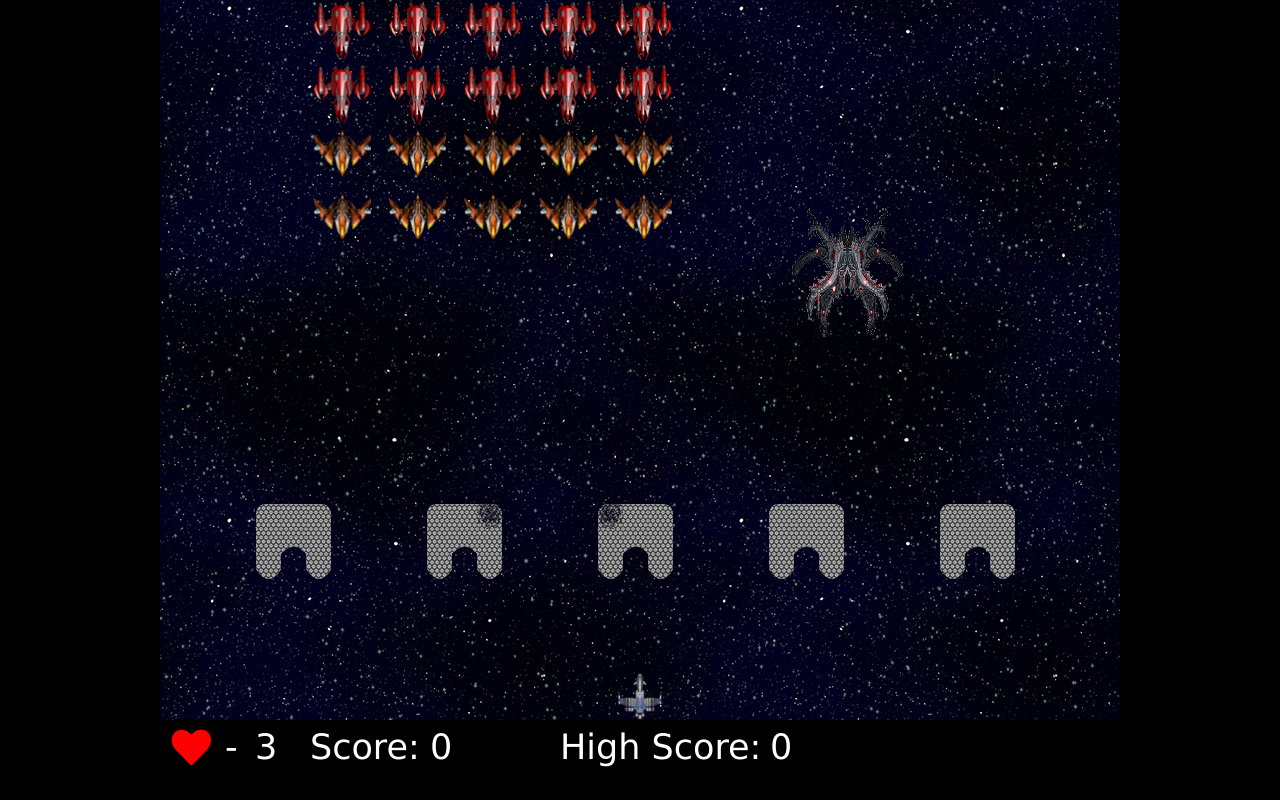
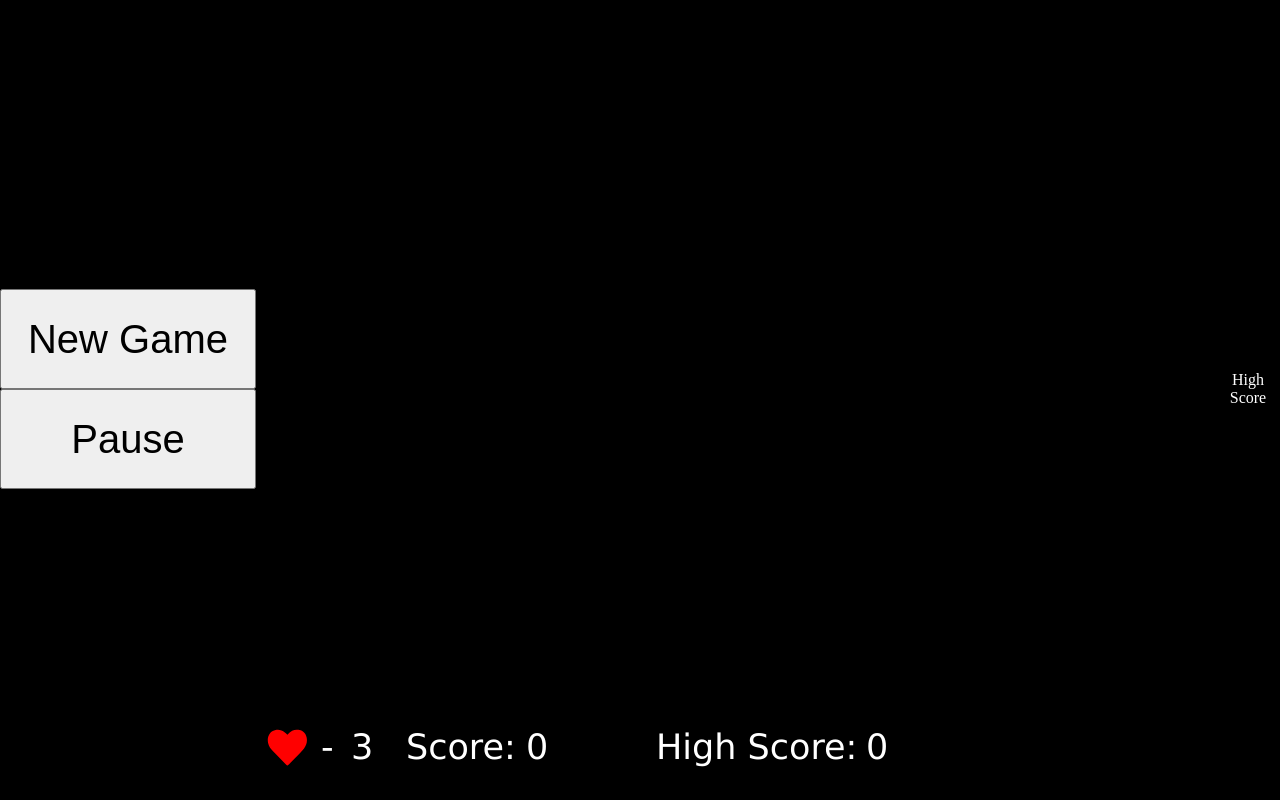
Before and after one commit to Team-Horses-Neck/GuardianOfTheGalaxy, a plain HTML site: page index.html in a window 1280 px wide. Drawn offline with Linux system fonts and the light colour scheme.

Commit message:
new game button and pause button(workinprogess)

```diff
--- a/index.html
+++ b/index.html
@@ -8,7 +8,13 @@
 </head>
 
 <body>
-    <!-- <div id="score"></div>-->
+    <div class="wrapper">
+        <div class="game-menu">
+            <input id="new-game-button" type="button" value="New Game">
+            <input id="pause-game-button" type="button" value="Pause">
+        </div>
+
+        <div>
             <canvas id="game-canvas" width="960" height="720"></canvas>
             <svg width="960" height="50" xmlns="http://www.w3.org/2000/svg" xmlns:svg="http://www.w3.org/2000/svg">
                 <!-- Created with SVG-edit - http://svg-edit.googlecode.com/ -->
@@ -35,6 +41,12 @@
                 </g>
 
             </svg>
+        </div>
+
+        <div class="high-score">
+            High Score
+        </div>
+    </div>
     <script src="./scripts/common/constants.js"></script>
     <script src="./scripts/common/weaponTypes.js"></script>
     <script src="./scripts/common/unitTypes.js"></script>
--- a/scripts/engine/engine.js
+++ b/scripts/engine/engine.js
@@ -1,7 +1,7 @@
 class Engine {
-    constructor(ctx, sprites) {
+    constructor(ctx, sprites, background) {
         this._userInput = new UserInput();
-        this._space = new SpaceBackground(ctx, sprites.spaceStatic, sprites.spaceMoving);
+        this._space = background;
 
         this._ctx = ctx;
         this._sprites = sprites;
@@ -12,7 +12,8 @@ class Engine {
         this._walls = [];
         this._bonuses = [];
 
-        this._gameOn = true;
+        this._isPause = false;
+        this._isGameOver = false;
 
         this.initGame();
     }
@@ -50,6 +51,12 @@ class Engine {
         const x = this._ctx.canvas.width / 2 - guardianImage.width / 2;
         const y = this._ctx.canvas.height - guardianImage.height;
         this.player = new Player(x, y, this._ctx, guardianImage);
+
+        this._enemies = [];
+        this._projectiles = [];
+        this._walls = [];
+        this._bonuses = [];
+
 
         //create wall
         this.createWall(this._ctx, this._sprites);
@@ -155,9 +162,9 @@ class Engine {
         const enemiesToErase = [];
         const wallsToErase = [];
 
-        engine._projectiles.forEach(function(projectile) {
+        engine._projectiles.forEach(function (projectile) {
 
-            engine._walls.forEach(function(wall) {
+            engine._walls.forEach(function (wall) {
                 if (projectile.hasCollidedWith(wall)) {
                     projectilesToErase.push(projectile);
 
@@ -170,7 +177,7 @@ class Engine {
 
             const projectileGoingUp = projectile.direction < 0;
             if (projectileGoingUp) {
-                engine._enemies.forEach(function(enemy) {
+                engine._enemies.forEach(function (enemy) {
                     if (projectile.hasCollidedWith(enemy)) {
                         engine.player.totalScore += enemy.points;
 
@@ -192,7 +199,7 @@ class Engine {
                     projectilesToErase.push(projectile);
                     engine.player.lives -= 1;
                     if (engine.player.lives < 1) {
-                        engine._gameOn = false;
+                        engine._isGameOver = true;
                     }
                 }
             }
@@ -205,7 +212,7 @@ class Engine {
 
 
         const bonusesToErase = [];
-        this._bonuses.forEach(function(bonus) {
+        this._bonuses.forEach(function (bonus) {
             if (bonus.hasCollidedWith(engine.player)) {
                 if (bonus.type === 'health') {
                     engine.player.lives += 1;
@@ -268,14 +275,16 @@ class Engine {
 
         engine.printPlayerData();
 
-        if (engine._gameOn) {
-            requestAnimationFrame(function() {
+        if (!engine._isPause) {
+            if (!engine._isGameOver) {
+                requestAnimationFrame(function () {
                     engine.gameLoop(engine, ctx);
                 });
             } else {
                 ctx.fillStyle = 'orangered';
                 ctx.font = "40px Arial";
                 ctx.fillText("Game Over", ctx.canvas.width / 2 - 100, ctx.canvas.height / 2);
+            }
         }
 
     }
@@ -321,4 +330,15 @@ class Engine {
         const boss = new Boss(30, 30, this._ctx, this._sprites.boss, 2);
         this._enemies.push(boss);
     }
+
+
+    pauseGame(ctx) {
+
+        this._isPause = !this._isPause;
+
+        if (!this._isPause) {
+            this.gameLoop(this, ctx);
         }
+
+    }
+}
--- a/scripts/start.js
+++ b/scripts/start.js
@@ -32,15 +32,16 @@ const sprites = {
 
 };
 
-window.addEventListener('load', function() {
+window.addEventListener('load', function () {
     const canvas = document.getElementById('game-canvas');
     const ctx = canvas.getContext('2d');
 
-    ctx.clearAll = function() {
+    ctx.clearAll = function () {
         ctx.clearRect(0, 0, canvas.width, canvas.height);
     };
 
-    const engine = new Engine(ctx, sprites);
+    const background = new SpaceBackground(ctx, sprites.spaceStatic, sprites.spaceMoving);
+    const engine = new Engine(ctx, sprites, background);
 
     // Keyboard events
     window.addEventListener('keydown', (e) => engine._userInput.onKeydown(e), false);
@@ -53,5 +54,35 @@ window.addEventListener('load', function() {
 
     window.addEventListener('wallsToErase', (e) => engine.onWallstoErase(e));
 
-    engine.gameLoop(engine, ctx);
+    menu(ctx, engine);
+
 });
+
+
+function menu(ctx, engine) {
+    const newGameButton = document.getElementById('new-game-button');
+    const pauseButton = document.getElementById('pause-game-button');
+
+    newGameButton.addEventListener('click', function () {
+
+        ctx.clearAll();
+
+        //const background = new SpaceBackground(ctx, sprites.spaceStatic, sprites.spaceMoving);
+        engine.initGame();
+
+         engine.gameLoop(engine, ctx);
+    });
+
+
+    pauseButton.addEventListener('click', function () {
+        engine.pauseGame(ctx);
+        if (pauseButton.value == 'Pause') {
+            pauseButton.value = 'Resume';
+        }
+        else {
+            pauseButton.value = 'Pause';
+        }
+    });
+
+
+}
--- a/styles/main.css
+++ b/styles/main.css
@@ -3,6 +3,45 @@ html, body {
     padding: 0;
     text-align: center;
     background-color: black;
+}
+
+.wrapper{
+    width: 100%;
+    height: 100%;
+
+    display: flex;
+    flex-direction: row;
+
+    align-items: center;
+    justify-content: space-around;
+}
+.game-menu {
+    width: 20%;
+    height: 100%;
+
+    display: flex;
+    flex-direction: column;
+
+    justify-content: space-around;
+
+    align-items:  center;
+
+}
+
+.game-menu input{
+    font: Arial;
+    font-size: 40px;
+    width: 256px;
+    height: 100px;
+
+
+}
+
+.high-score{
+    color: white;
+
+    width: 20%;
+    height: 100%;
 }
 
 #score {
```
Lines whose indentation alone changed are shown as unchanged.
